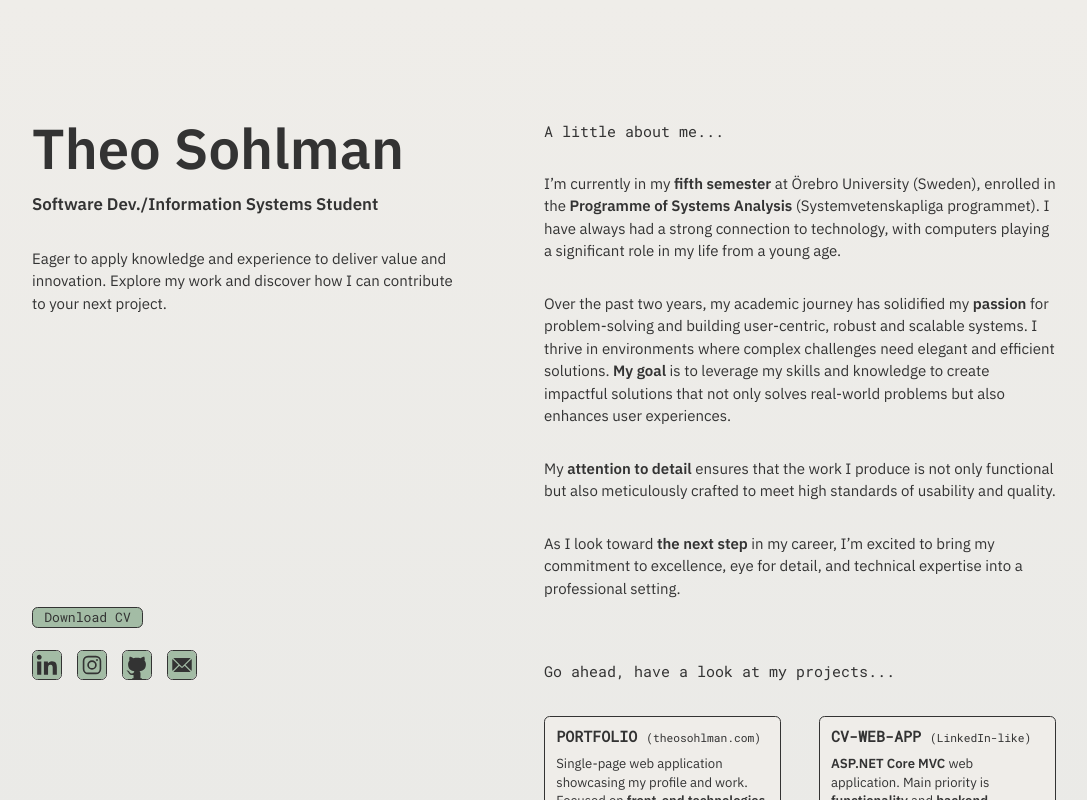
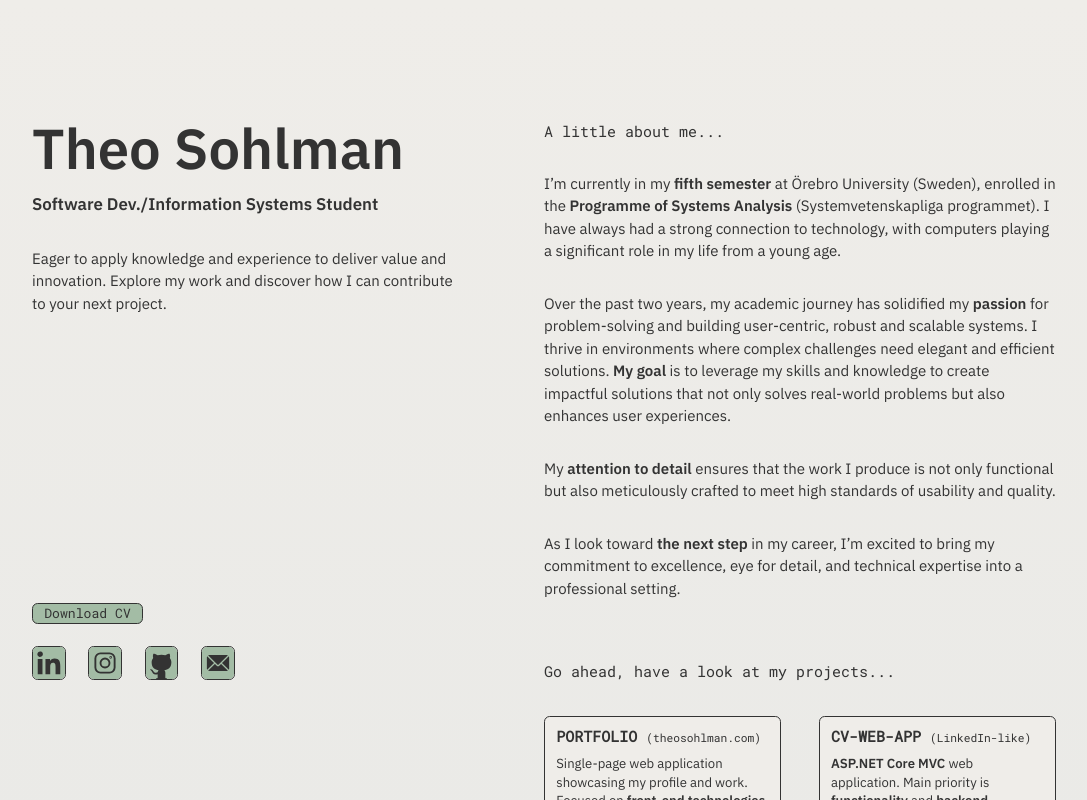
Before and after one commit to TheoSoh/portfolio-theo, a React (Vite) app: page / in a window 1280 px wide. Shown: the top 800 px of the page, without its empty margins (96-1183 px from the left). Built offline with nearby package versions, Linux system fonts and the light colour scheme.

Commit message:
edit icon gap and height

```diff
--- a/src/sections/Hero.jsx
+++ b/src/sections/Hero.jsx
@@ -28,10 +28,10 @@ const Hero = () => {
         >
           Download CV
         </a>
-        <div className='flex flex-wrap gap-4 w-full h-fit'>
+        <div className='flex flex-wrap gap-6 w-full h-fit'>
           {Object.values(socials).map(([icon, url], index) =>(
             <a key={index} href={url} target='_blank' rel='noopener noreferrer'>
-              <img src={icon} alt='social-icon' draggable='false' className='w-auto h-8
+              <img src={icon} alt='social-icon' draggable='false' className='w-auto h-9
               border border-graphite rounded-md select-none'
               />
             </a>
```
